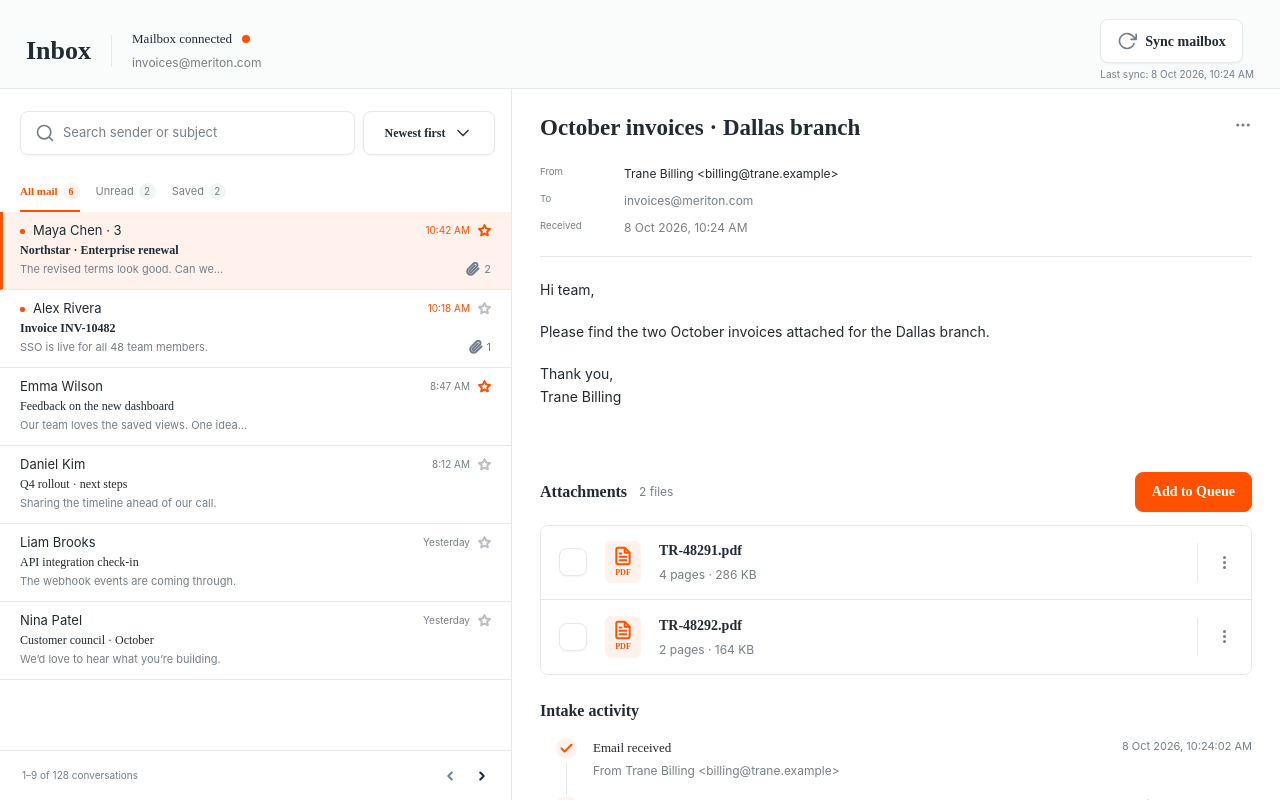
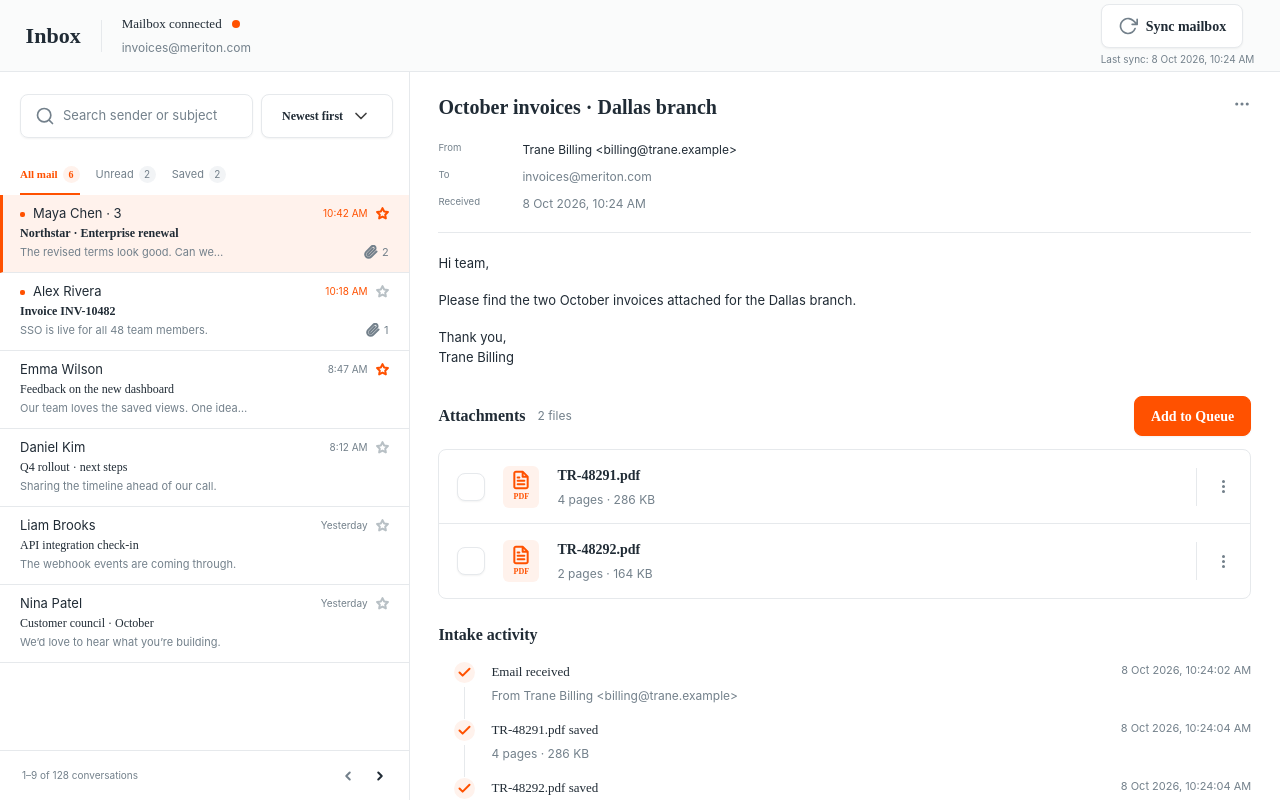
Before and after one commit to ArpitAhluwalia/mars, a React (Vite) app: page / in a window 1280 px wide. Built offline with nearby package versions, Linux system fonts and the light colour scheme; the HTML template or start-up script is replaced by a standard one; a web font is replaced by a local one.

Commit message:
prompt: 20

```diff
--- a/src/index.css
+++ b/src/index.css
@@ -64,8 +64,8 @@ button {
 }
 
 .toolbar {
-  height: 89px;
-  padding: 13px 26px 0;
+  height: 72px;
+  padding: 0 clamp(18px, 2vw, 26px);
   border-bottom: 1px solid #e6e9ec;
   background: #fafbfb;
   display: flex;
@@ -81,7 +81,7 @@ button {
 
 .mailbox-identity > strong {
   font-family: "Inter:Semi Bold";
-  font-size: 26px;
+  font-size: 22px;
   font-weight: 600;
 }
 
@@ -151,13 +151,13 @@ button {
 
 .workspace {
   display: flex;
-  height: calc(100dvh - 89px);
-  min-height: 620px;
+  height: calc(100dvh - 72px);
+  min-height: 0;
 }
 
 .mailbox {
-  width: 512px;
-  min-width: 360px;
+  width: clamp(340px, 32vw, 512px);
+  min-width: 340px;
   border-right: 1px solid #e6e9ec;
   display: flex;
   flex-direction: column;
@@ -431,7 +431,7 @@ button {
 .detail {
   min-width: 0;
   flex: 1;
-  padding: 22px 28px 20px;
+  padding: 20px clamp(22px, 2.25vw, 32px);
   overflow-y: auto;
   background: #fff;
 }
@@ -454,7 +454,7 @@ button {
   margin: 0;
   overflow: hidden;
   font-family: "Inter:Semi Bold";
-  font-size: 23px;
+  font-size: 20px;
   font-weight: 600;
   text-overflow: ellipsis;
   white-space: nowrap;
@@ -488,14 +488,14 @@ button {
 }
 
 .email-body {
-  height: 216px;
+  min-height: 164px;
   margin-top: 19px;
-  padding-top: 22px;
+  padding: 20px 0 24px;
   border-top: 1px solid #e6e9ec;
   display: flex;
   flex-direction: column;
-  gap: 20px;
-  font-size: 14px;
+  gap: 16px;
+  font-size: 13px;
   line-height: 1.6;
 }
 
@@ -1002,12 +1002,12 @@ button {
   }
 
   .workspace {
-    height: calc(100dvh - 89px);
+    height: calc(100dvh - 72px);
   }
 
   .mailbox {
-    width: 42%;
-    min-width: 290px;
+    width: 38%;
+    min-width: 320px;
   }
 
   .mailbox-controls {
```
